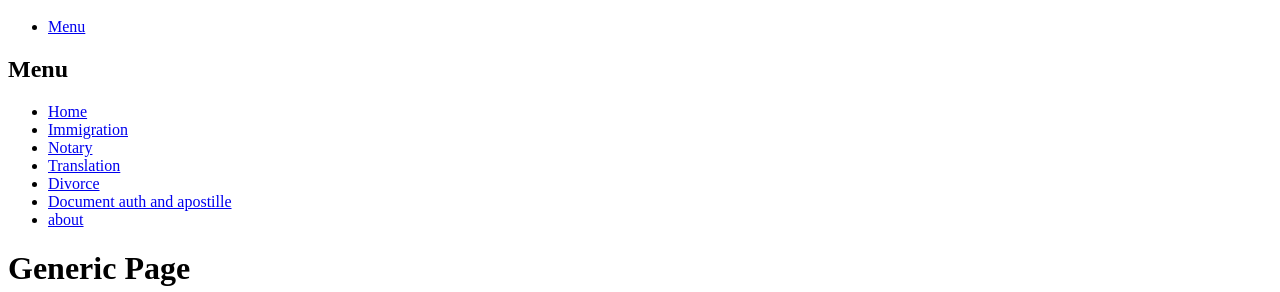
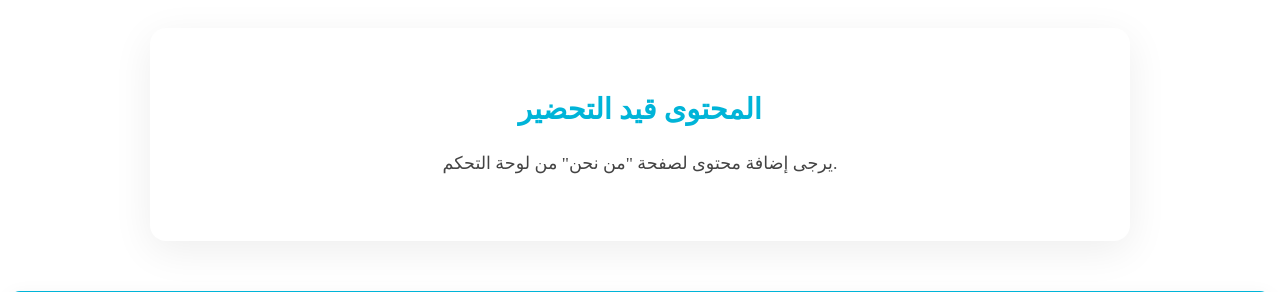
Before and after one commit to ahmadkh511/omarusa, a Django app: template omarusaapp/templates/omarusaapp/about.html in a window 1280 px wide. Shown: the part 310-602 px from the top of the page. Run offline with Django 5.2, Linux system fonts and the light colour scheme; the template is opened without the code that fills it, so the values that code supplies are empty; some libraries are stand-ins or nearby versions.

```diff
--- a/omarusaapp/templates/omarusaapp/about.html
+++ b/omarusaapp/templates/omarusaapp/about.html
@@ -1,113 +1,108 @@
-<!DOCTYPE HTML>
-<!--
-	Phantom by HTML5 UP
-	html5up.net | @ajlkn
-	Free for personal and commercial use under the CCA 3.0 license (html5up.net/license)
--->
+{% extends "omarusaapp/base.html" %}
 {% load static %}
-<html>
-	<head>
-		<title>Generic - Phantom by HTML5 UP</title>
-		<meta charset="utf-8" />
-		<meta name="viewport" content="width=device-width, initial-scale=1, user-scalable=no" />
-		<link rel="stylesheet" href="{% static 'omarusaapp/css/main.css' %}" />
-		<noscript><link rel="stylesheet" href="{% static 'omarusaapp/css/noscript.css' %}" /></noscript>
-	</head>
-	<body class="is-preload">
-		<!-- Wrapper -->
-			<div id="wrapper">
 
-				<!-- Header -->
-					<header id="header">
-						<div class="inner">
+{% block content %}
+<style>
+    /* تنسيقات صفحة من نحن */
+    .about-header {
+        text-align: center;
+        margin-bottom: 50px;
+    }
+    .about-header h1 {
+        font-size: 2.5em;
+        font-weight: 800;
+        color: #1a2a3a;
+        margin-bottom: 10px;
+    }
+    .about-header h1::after {
+        content: '';
+        display: block;
+        width: 80px;
+        height: 4px;
+        background: var(--turquoise);
+        margin: 15px auto 0;
+        box-shadow: 0 0 10px var(--neon);
+    }
 
-							<!-- Logo -->
-								<a href="{% url 'omarusaapp:index' %}" class="logo">
-									<span class="symbol"><img src="{% static 'omarusaapp/images/logo.svg' %}" alt="" /></span><span class="title">Phantom</span>
-								</a>
+    /* حاوية المحتوى (صورة في الأعلى + نص في الأسفل) */
+    .about-container {
+        background: #ffffff;
+        padding: 40px;
+        border-radius: 16px;
+        box-shadow: 0 10px 40px rgba(0,0,0,0.07);
+        margin-bottom: 50px;
+        max-width: 900px; /* تحديد عرض الحاوية لتكون النصوص مريحة للقراءة */
+        margin-left: auto;
+        margin-right: auto;
+    }
 
-							<!-- Nav -->
-								<nav>
-									<ul>
-										<li><a href="#menu">Menu</a></li>
-									</ul>
-								</nav>
+    @media (max-width: 768px) {
+        .about-container {
+            padding: 20px;
+        }
+    }
 
-						</div>
-					</header>
+    .about-image {
+        border-radius: 12px;
+        overflow: hidden;
+        box-shadow: 0 4px 20px rgba(0,0,0,0.1);
+        margin-bottom: 40px;
+        max-height: 400px;
+    }
+    .about-image img {
+        width: 100%;
+        height: 100%;
+        object-fit: cover;
+        transition: transform 0.5s ease;
+    }
+    .about-image:hover img {
+        transform: scale(1.05);
+    }
 
-				<!-- Menu -->
-					<nav id="menu">
-						<h2>Menu</h2>
-						<ul>
-							<li><a href="index.html">Home</a></li>
-							<li><a href="{% url 'omarusaapp:imig' %}">Immigration</a></li>
-							<li><a href="{% url 'omarusaapp:notrary' %}"> Notary</a></li>
-							<li><a href="{% url 'omarusaapp:translation' %}"> Translation</a></li>
-							<li><a href="{% url 'omarusaapp:divorce' %}">Divorce</a></li>
-							<li><a href="{% url 'omarusaapp:adoc_authenticationout' %}">Document auth and apostille</a></li>
-							<li><a href="{% url 'omarusaapp:about' %}">about</a></li>
-						</ul>
-					</nav>
+    .about-text {
+        text-align: center; /* محاذاة النص في المنتصف تحت الصورة */
+    }
+    .about-text h2 {
+        color: var(--turquoise);
+        margin-bottom: 20px;
+        font-size: 1.8em;
+        font-weight: 700;
+    }
+    .about-text p {
+        line-height: 2;
+        font-size: 1.1em;
+        color: #444;
+        margin-bottom: 20px;
+    }
+</style>
 
-				<!-- Main -->
-					<div id="main">
-						<div class="inner">
-							<h1>Generic Page</h1>
-							<span class="image main"><img src="{% static 'omarusaapp/images/pic13.jpg' %}" alt="" /></span>
+<!-- عنوان الصفحة -->
+<header class="about-header">
+    <h1>{{ about.title|default:"من نحن" }}</h1>
+</header>
 
-						</div>
-					</div>
+<!-- المحتوى الديناميكي -->
+{% if about %}
+<div class="about-container">
+    {% if about.image %}
+    <div class="about-image">
+        <img src="{{ about.image.url }}" alt="{{ about.title }}" />
+    </div>
+    {% endif %}
 
-				<!-- Footer -->
-					<footer id="footer">
-						<div class="inner">
-							<section>
-								<h2>Get in touch</h2>
-								<form method="post" action="#">
-									<div class="fields">
-										<div class="field half">
-											<input type="text" name="name" id="name" placeholder="Name" />
-										</div>
-										<div class="field half">
-											<input type="email" name="email" id="email" placeholder="Email" />
-										</div>
-										<div class="field">
-											<textarea name="message" id="message" placeholder="Message"></textarea>
-										</div>
-									</div>
-									<ul class="actions">
-										<li><input type="submit" value="Send" class="primary" /></li>
-									</ul>
-								</form>
-							</section>
-							<section>
-								<h2>Follow</h2>
-								<ul class="icons">
-									<li><a href="#" class="icon brands style2 fa-twitter"><span class="label">Twitter</span></a></li>
-									<li><a href="#" class="icon brands style2 fa-facebook-f"><span class="label">Facebook</span></a></li>
-									<li><a href="#" class="icon brands style2 fa-instagram"><span class="label">Instagram</span></a></li>
-									<li><a href="#" class="icon brands style2 fa-dribbble"><span class="label">Dribbble</span></a></li>
-									<li><a href="#" class="icon brands style2 fa-github"><span class="label">GitHub</span></a></li>
-									<li><a href="#" class="icon brands style2 fa-500px"><span class="label">500px</span></a></li>
-									<li><a href="#" class="icon solid style2 fa-phone"><span class="label">Phone</span></a></li>
-									<li><a href="#" class="icon solid style2 fa-envelope"><span class="label">Email</span></a></li>
-								</ul>
-							</section>
-							<ul class="copyright">
-								<li>&copy; Untitled. All rights reserved</li><li>Design: <a href="http://html5up.net">HTML5 UP</a></li>
-							</ul>
-						</div>
-					</footer>
+    <div class="about-text">
+        <h2>{{ about.title }}</h2>
+        {# linebreaks تحول الأسطر الجديدة في قاعدة البيانات إلى فقرات HTML تلقائياً #}
+        <div>{{ about.content|linebreaks }}</div>
+    </div>
+</div>
+{% else %}
+<div class="about-container">
+    <div class="about-text">
+        <h2>المحتوى قيد التحضير</h2>
+        <p>يرجى إضافة محتوى لصفحة "من نحن" من لوحة التحكم.</p>
+    </div>
+</div>
+{% endif %}
 
-			</div>
-
-		<!-- Scripts -->
-			<script src="{% static 'omarusaapp/js/jquery.min.js' %}"></script>
-			<script src="{% static 'omarusaapp/js/browser.min.js' %}"></script>
-			<script src="{% static 'omarusaapp/js/breakpoints.min.js' %}"></script>
-			<script src="{% static 'omarusaapp/js/util.js' %}"></script>
-			<script src="{% static 'omarusaapp/js/main.js' %}"></script>
-
-	</body>
-</html>
+{% endblock %}
```
